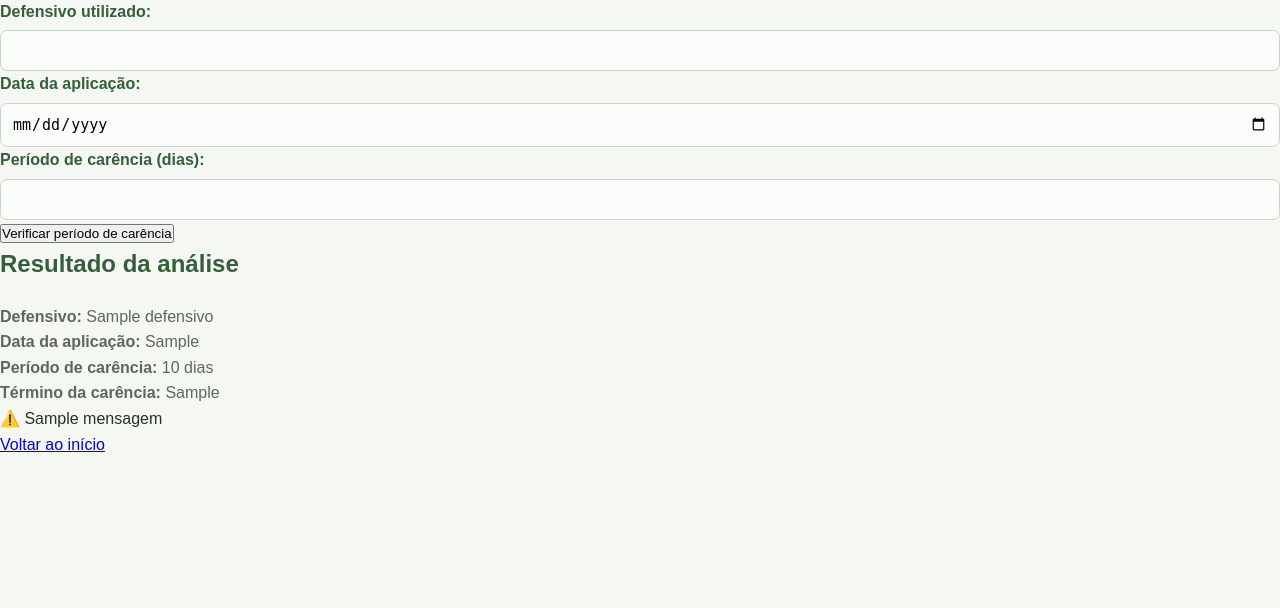
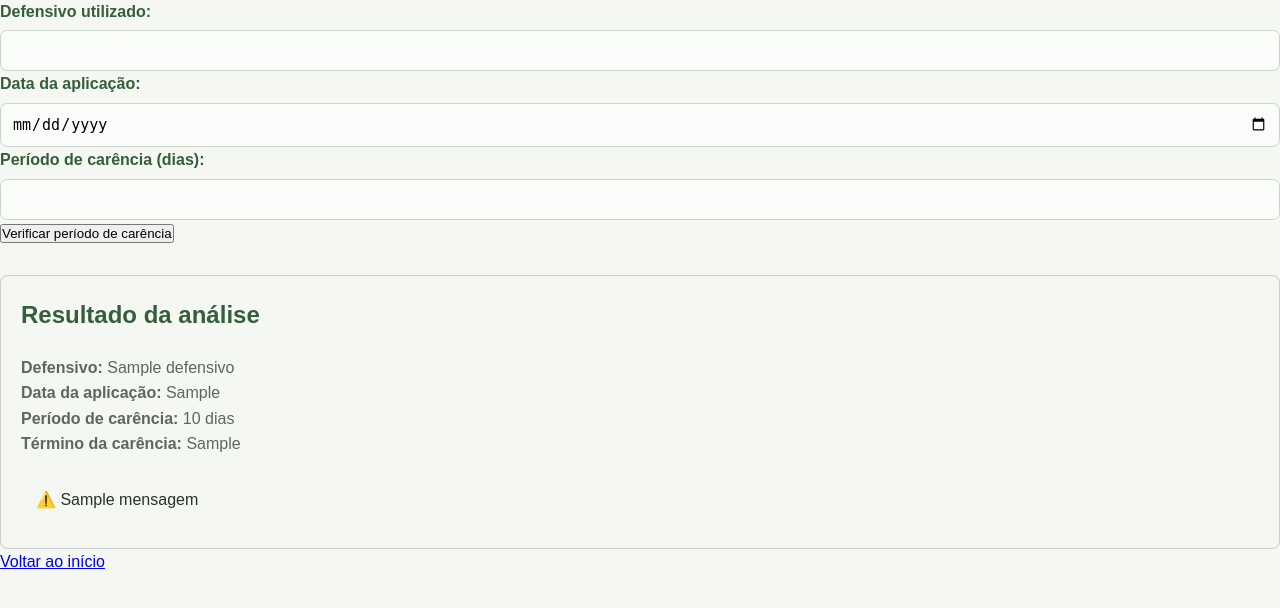
Before and after one commit to rafaelaoliveiira01-droid/AgroControle, a Flask app: template templates/rastreabilidade.html in a window 1280 px wide. Shown: the part 124-732 px from the top of the page. Run offline with Flask 3, Linux system fonts and the light colour scheme; the template is opened without the code that fills it: most values are stand-ins (such as "Sample title", 1, 10 or a date in 2020).

Commit message:
css do controle do periodo de carencia

```diff
--- a/static/style.css
+++ b/static/style.css
@@ -246,6 +246,25 @@ tr:hover {
     color: #7b2929;
 }
 
+.resultado {
+    margin-top: 30px;
+    padding: 20px;
+    border: 1px solid #ccc;
+    border-radius: 8px;
+}
+
+.alerta {
+    padding: 15px;
+    margin-top: 15px;
+    border-radius: 5px;
+}
+
+.sucesso {
+    padding: 15px;
+    margin-top: 15px;
+    border-radius: 5px;
+}
+
 /* =========================
    RODAPÉ
 ========================= */
```
